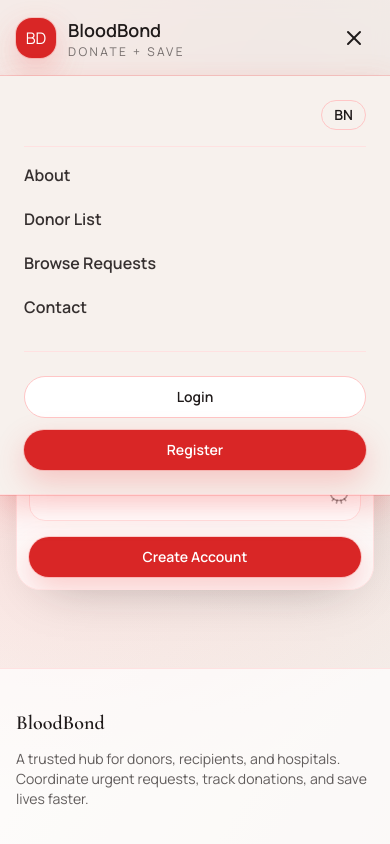
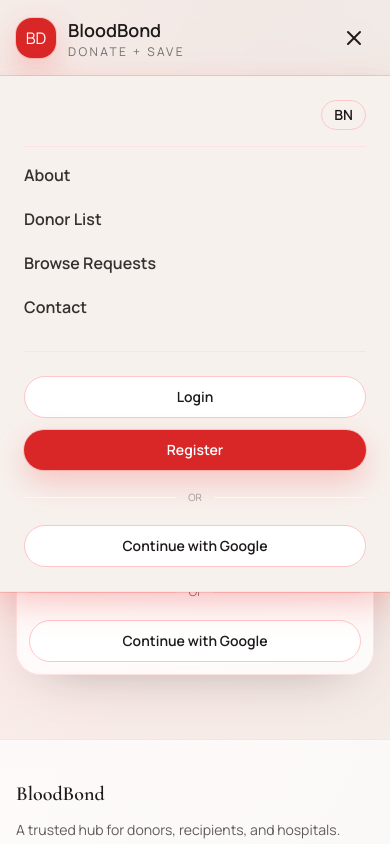
Before and after one commit to imranhossain2024/blood-donation, a Next.js app: page /register in a window 390 px wide. Both pictures are taken after a click on the button 354 px from the left and 38 px from the top of the page. Shown: the top 844 px of the page. Built offline with nearby package versions, Linux system fonts and the light colour scheme; no server answers.

Commit message:
feat: implement authentication forms, mobile navigation, and multi-language dictionary support

```diff
--- a/src/components/MobileMenu.tsx
+++ b/src/components/MobileMenu.tsx
@@ -3,7 +3,7 @@
 import { useState, useEffect } from "react";
 import Link from "next/link";
 import { Menu, X } from "lucide-react";
-import { signOut } from "next-auth/react";
+import { signOut, signIn } from "next-auth/react";
 import { usePathname } from "next/navigation";
 import LanguageSwitcher from "@/components/LanguageSwitcher";
 
@@ -71,6 +71,17 @@ export default function MobileMenu({
                 <Link href="/register" className="btn btn-primary text-center justify-center">
                   {dict.navbar.register}
                 </Link>
+                <div className="my-2 flex items-center gap-3 text-[10px] text-ink/40">
+                  <span className="h-px flex-1 bg-brand-50" />
+                  OR
+                  <span className="h-px flex-1 bg-brand-50" />
+                </div>
+                <button
+                  onClick={() => signIn("google", { callbackUrl: "/dashboard" })}
+                  className="btn btn-outline text-center justify-center"
+                >
+                  {dict?.auth?.continueWithGoogle || "Login with Google"}
+                </button>
               </div>
             )}
           </div>
--- a/src/components/forms/LoginForm.tsx
+++ b/src/components/forms/LoginForm.tsx
@@ -139,7 +139,7 @@ export default function LoginForm({ dict }: { dict?: any }) {
           onClick={() => signIn("google", { callbackUrl })}
           className="btn btn-outline w-full"
         >
-          Continue with Google
+          {dict?.auth?.continueWithGoogle || "Continue with Google"}
         </button>
       </div>
     </>
--- a/src/components/forms/RegisterForm.tsx
+++ b/src/components/forms/RegisterForm.tsx
@@ -1,4 +1,5 @@
 "use client";
+import { signIn } from "next-auth/react";
 
 import { registerUser, type RegisterState } from "@/app/actions/auth";
 import Modal from "@/components/Modal";
@@ -87,6 +88,20 @@ export default function RegisterForm({ dict }: { dict?: any }) {
             {dict?.auth?.registerBtn || "Register"}
           </button>
         </form>
+
+        <div className="my-5 flex items-center gap-3 text-xs text-ink/60">
+          <span className="h-px flex-1 bg-brand-100" />
+          Or
+          <span className="h-px flex-1 bg-brand-100" />
+        </div>
+
+        <button
+          type="button"
+          onClick={() => signIn("google", { callbackUrl: "/dashboard" })}
+          className="btn btn-outline w-full"
+        >
+          {dict?.auth?.continueWithGoogle || "Continue with Google"}
+        </button>
       </div>
     </>
   );
--- a/src/dictionaries/bn.json
+++ b/src/dictionaries/bn.json
@@ -80,7 +80,8 @@
     "confirmPass": "পাসওয়ার্ড নিশ্চিত করুন",
     "registerBtn": "অ্যাকাউন্ট তৈরি করুন",
     "hasAccount": "আগে থেকেই অ্যাকাউন্ট আছে?",
-    "loginLink": "লগইন করুন"
+    "loginLink": "লগইন করুন",
+    "continueWithGoogle": "গুগল দিয়ে প্রবেশ করুন"
   },
   "requestsPage": {
     "title": "আবেদনসমূহ",
--- a/src/dictionaries/en.json
+++ b/src/dictionaries/en.json
@@ -80,7 +80,8 @@
     "confirmPass": "Confirm Password",
     "registerBtn": "Create Account",
     "hasAccount": "Already have an account?",
-    "loginLink": "Log In"
+    "loginLink": "Log In",
+    "continueWithGoogle": "Continue with Google"
   },
   "requestsPage": {
     "title": "Requests",
```
